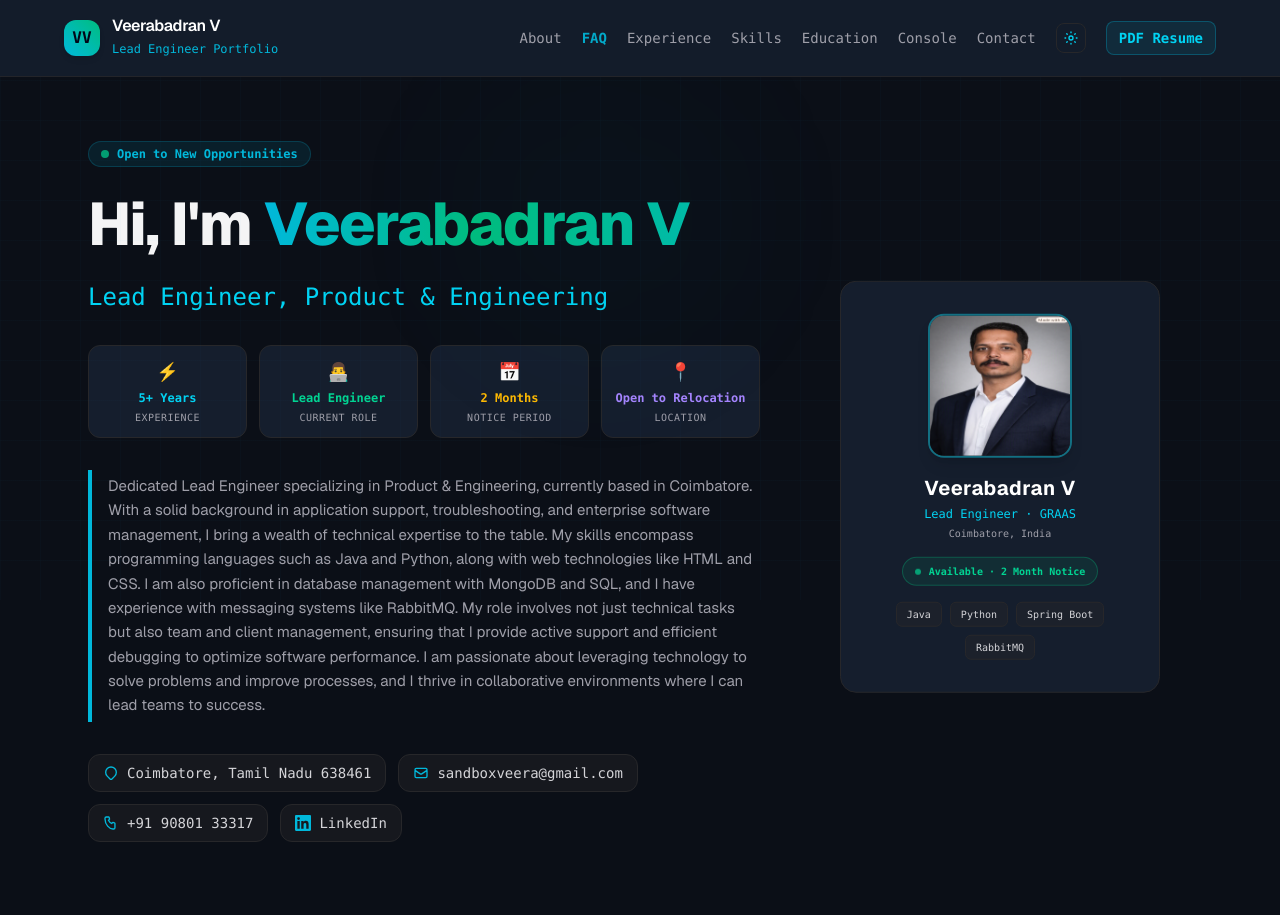
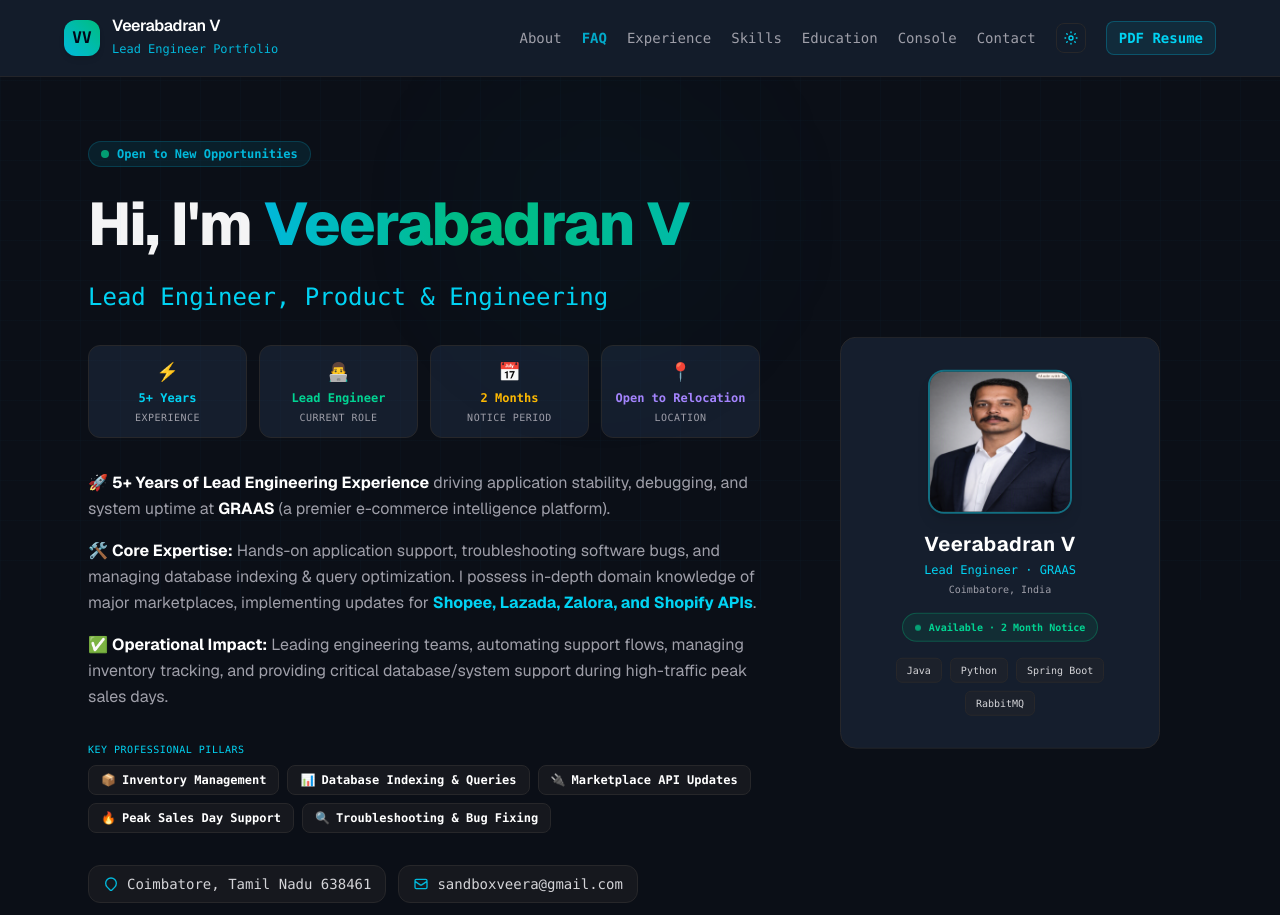
Before and after one commit to veerabadran-sellinall/portfolio, a Next.js app: page / in a window 1280 px wide. Shown: the top 915 px of the page. Built offline with nearby package versions, Linux system fonts and the light colour scheme.

Commit message:
feat: initialize interactive portfolio homepage with terminal, dynamic themes, and contact form

```diff
--- a/src/app/page.js
+++ b/src/app/page.js
@@ -319,10 +319,40 @@ export default function Home() {
             ))}
           </div>
 
-          {/* Bio — pulled from resume data, styled for clarity */}
-          <p className={`leading-relaxed text-sm sm:text-[15px] border-l-4 border-cyan-500 pl-4 py-1 ${textMutedClass}`}>
-            {personal.summary}
-          </p>
+          {/* Recruiter-focused impressive bio — structured for clear visibility */}
+          <div className="space-y-4 text-sm sm:text-base leading-relaxed">
+            <p className={`${textMutedClass}`}>
+              🚀 <strong className={textTitleClass}>5+ Years of Lead Engineering Experience</strong> driving application stability, debugging, and system uptime at <strong className={textTitleClass}>GRAAS</strong> (a premier e-commerce intelligence platform).
+            </p>
+            <p className={`${textMutedClass}`}>
+              🛠️ <strong className={textTitleClass}>Core Expertise:</strong> Hands-on application support, troubleshooting software bugs, and managing database indexing & query optimization. I possess in-depth domain knowledge of major marketplaces, implementing updates for <strong className={textSubtitleClass}>Shopee, Lazada, Zalora, and Shopify APIs</strong>.
+            </p>
+            <p className={`${textMutedClass}`}>
+              ✅ <strong className={textTitleClass}>Operational Impact:</strong> Leading engineering teams, automating support flows, managing inventory tracking, and providing critical database/system support during high-traffic peak sales days.
+            </p>
+          </div>
+
+          {/* Core Competencies Visual Tags */}
+          <div className="space-y-2 pt-2 text-left">
+            <span className={`text-[10px] uppercase tracking-wider font-mono block ${textSubtitleClass}`}>Key Professional Pillars</span>
+            <div className="flex flex-wrap gap-2">
+              {[
+                { label: "Inventory Management", icon: "📦" },
+                { label: "Database Indexing & Queries", icon: "📊" },
+                { label: "Marketplace API Updates", icon: "🔌" },
+                { label: "Peak Sales Day Support", icon: "🔥" },
+                { label: "Troubleshooting & Bug Fixing", icon: "🔍" }
+              ].map((pill, idx) => (
+                <span
+                  key={idx}
+                  className={`inline-flex items-center gap-1.5 px-3 py-1.5 rounded-lg border text-xs font-mono font-semibold transition-all ${badgeClass} hover:border-cyan-500/30`}
+                >
+                  <span>{pill.icon}</span>
+                  <span className={textTitleClass}>{pill.label}</span>
+                </span>
+              ))}
+            </div>
+          </div>
 
           <div className="flex flex-wrap items-center justify-center lg:justify-start gap-3 text-xs sm:text-sm font-mono pt-2 print:flex-col print:items-start">
             <div className={`flex items-center gap-2 px-3.5 py-2 rounded-xl border ${badgeClass}`}>
```
